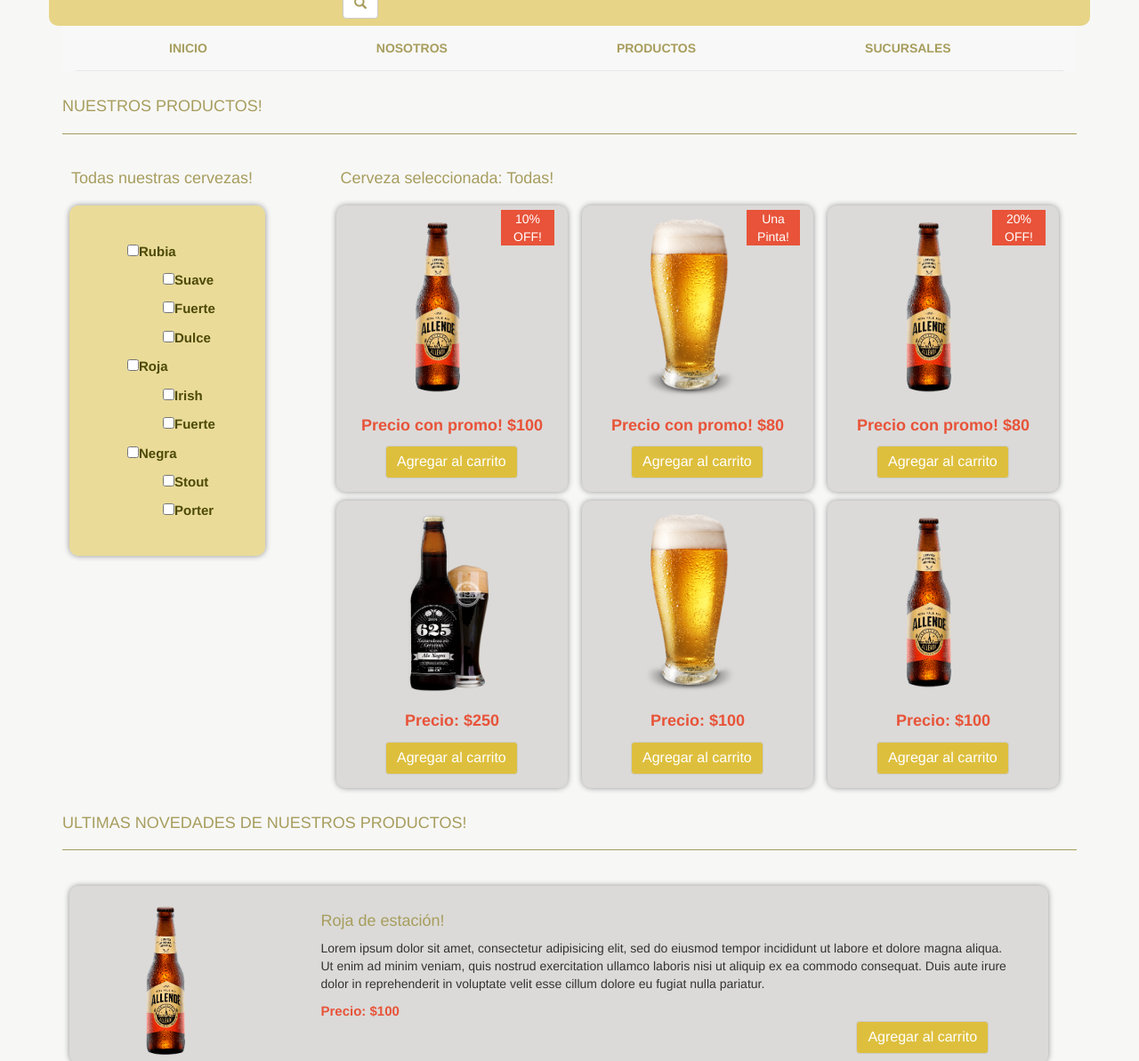
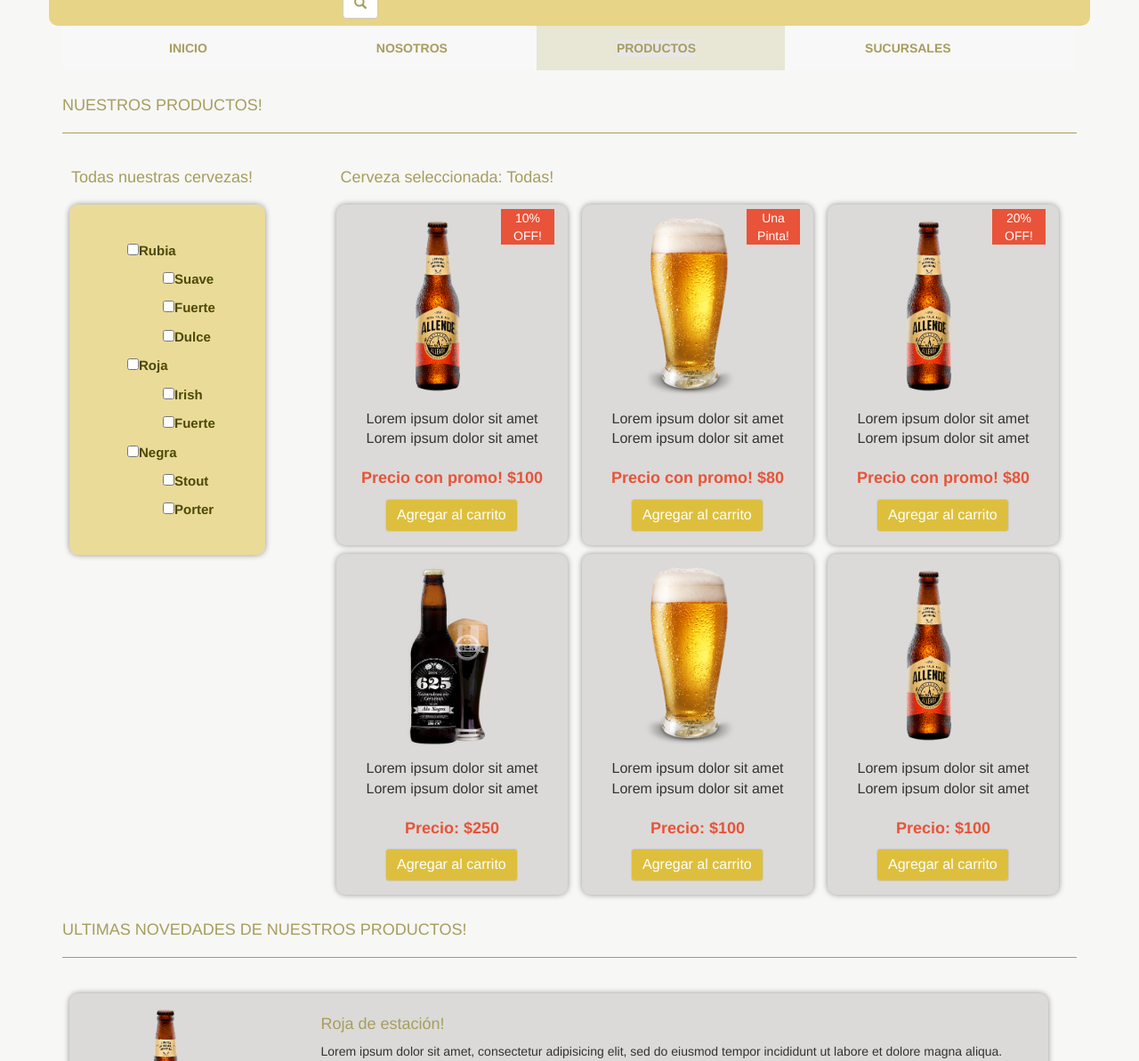
Before and after one commit to sil22/TioPochoCerveceria, a plain HTML site: page productos.html in a window 1280 px wide. Shown: the part 147-1340 px from the top of the page at 89% size. Drawn offline with Linux system fonts and the light colour scheme.

Commit message:
detalles

```diff
--- a/css/style.css
+++ b/css/style.css
@@ -20,11 +20,16 @@ body{
 }
 
 .precio-novProd {
-	font-size: 15px;
+	font-size: 16px;
 	color: rgb(232, 83, 57);
 	font-weight: bold;
 	width: 100px;
 	margin: 0px;
+}
+
+.descrip {
+	margin-top: 15px;
+	font-size: 16px;
 }
 
 .text-novProd {
@@ -63,12 +68,11 @@ body{
 .novedadesProductos {
 	background-color: rgba(88, 85, 77, 0.18);
 	box-shadow: 0px 0px 6px rgba(27, 27, 28, 0.46);
-
 	border-radius: 10px;
-	margin: 10px 8px 0px 8px;
+	margin: 10px 8px 10px 8px;
 	width: 1100px !important;
 	height: 200px;
-	padding: 20px;
+	padding: 15px;
 }
 
 .filtros {
@@ -253,10 +257,9 @@ li {
 }
 
 .active {
-	text-decoration: underline;
+	background-color: rgba(196, 192, 138, 0.33) !important;
+	/*text-decoration: underline;*/
 }
-
-.breadcrumb {
-	margin: 0px !important;
-	float: right;
+.glyphicon-chevron-left::before, .glyphicon-chevron-right::before{
+	color: white;
 }
--- a/productos.html
+++ b/productos.html
@@ -75,11 +75,11 @@
               </button>
             </div>
 
-            <div class="collapse navbar-collapse section-line" id="bs-example-navbar-collapse-1">
+            <div class="collapse navbar-collapse" id="bs-example-navbar-collapse-1">
               <ul class="nav navbar-nav">
                 <li class="navList"><a href="index.html">Inicio</a></li>
                 <li class="navList"><a href="#">Nosotros</a></li>
-                <li class="navList"><a href="#">Productos</a></li>
+                <li class="navList active"><a href="#">Productos</a></li>
                 <li class="navList"><a href="#">Sucursales</a></li>
               </ul>
             </div>
@@ -125,6 +125,7 @@
               <figure>
                 <img src="images/artesanal.png" class="img-responsive imgPromo" alt="">
               </figure>
+              <figcaption class="text-center descrip">Lorem ipsum dolor sit amet Lorem ipsum dolor sit amet</figcaption>
               <figcaption class="text-center precio">Precio con promo! $100</figcaption>
               <button class="btn btn-default agregar" type="submit">Agregar al carrito</button>
             </div>
@@ -133,6 +134,8 @@
               <figure>
                 <img src="images/cerveza.png" class="img-responsive imgPromo" alt="">
               </figure>
+              <figcaption class="text-center descrip">Lorem ipsum dolor sit amet Lorem ipsum dolor sit amet</figcaption>
+
               <figcaption class="text-center precio">Precio con promo! $80</figcaption>
               <button class="btn btn-default agregar" type="submit">Agregar al carrito</button>
             </div>
@@ -141,6 +144,8 @@
               <figure>
                 <img src="images/artesanal.png" class="img-responsive imgPromo" alt="">
               </figure>
+              <figcaption class="text-center descrip">Lorem ipsum dolor sit amet Lorem ipsum dolor sit amet</figcaption>
+
               <figcaption class="text-center precio">Precio con promo! $80</figcaption>
               <button class="btn btn-default agregar" type="submit">Agregar al carrito</button>
             </div>
@@ -149,6 +154,8 @@
                 <figure>
                   <img src="images/cerveza-artesanal-negra.png" class="img-responsive imgPromo" alt="">
                 </figure>
+                <figcaption class="text-center descrip">Lorem ipsum dolor sit amet Lorem ipsum dolor sit amet</figcaption>
+
                 <figcaption class="text-center precio">Precio: $250</figcaption>
                 <button class="btn btn-default agregar" type="submit">Agregar al carrito</button>
               </div>
@@ -156,6 +163,7 @@
                 <figure>
                   <img src="images/cerveza.png" class="img-responsive imgPromo" alt="">
                 </figure>
+                <figcaption class="text-center descrip">Lorem ipsum dolor sit amet Lorem ipsum dolor sit amet</figcaption>
                 <figcaption class="text-center precio">Precio: $100</figcaption>
                 <button class="btn btn-default agregar" type="submit">Agregar al carrito</button>
               </div>
@@ -163,6 +171,7 @@
                 <figure>
                   <img src="images/artesanal.png" class="img-responsive imgPromo" alt="">
                 </figure>
+                <figcaption class="text-center descrip">Lorem ipsum dolor sit amet Lorem ipsum dolor sit amet</figcaption>
                 <figcaption class="text-center precio">Precio: $100</figcaption>
                 <button class="btn btn-default agregar" type="submit">Agregar al carrito</button>
               </div>
@@ -174,7 +183,7 @@
           <div class="col-md-12">
             <h4 class="section-line tittle">Ultimas novedades de nuestros productos!</h4>
 
-              <div class="col-md-10 novedadesProductos">
+              <div class="col-md-6 novedadesProductos">
                 <figure class="col-md-3">
                     <img src="images/artesanal.png" class="img-responsive img-novProd" alt="">
                 </figure>
@@ -186,7 +195,7 @@
                 </div>
               </div>
 
-            <div class="col-md-10 novedadesProductos">
+            <div class="col-md-6 novedadesProductos">
               <figure class="col-md-3">
                 <img src="images/chop.png" class="img-responsive img-novProd2" alt="">
               </figure>
```
Also changed, not shown: index.html (+6 -1 lines).
